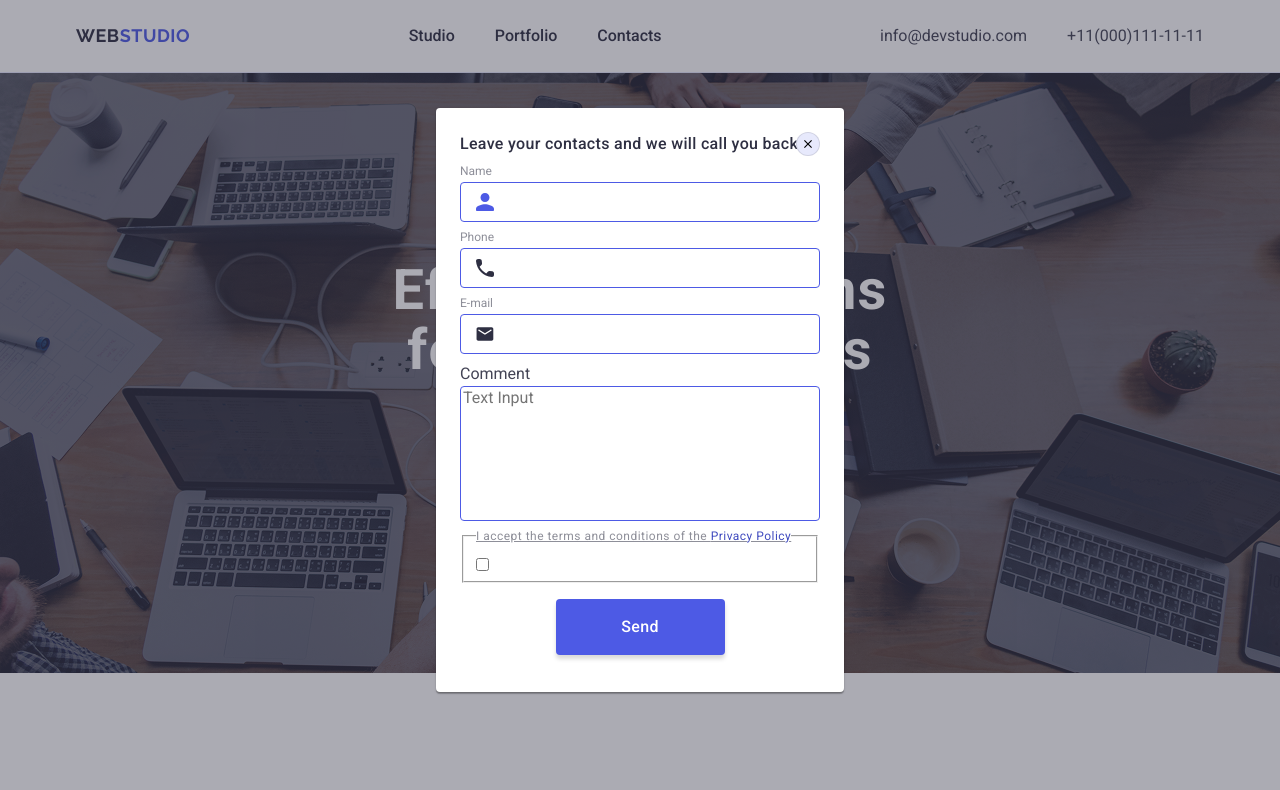
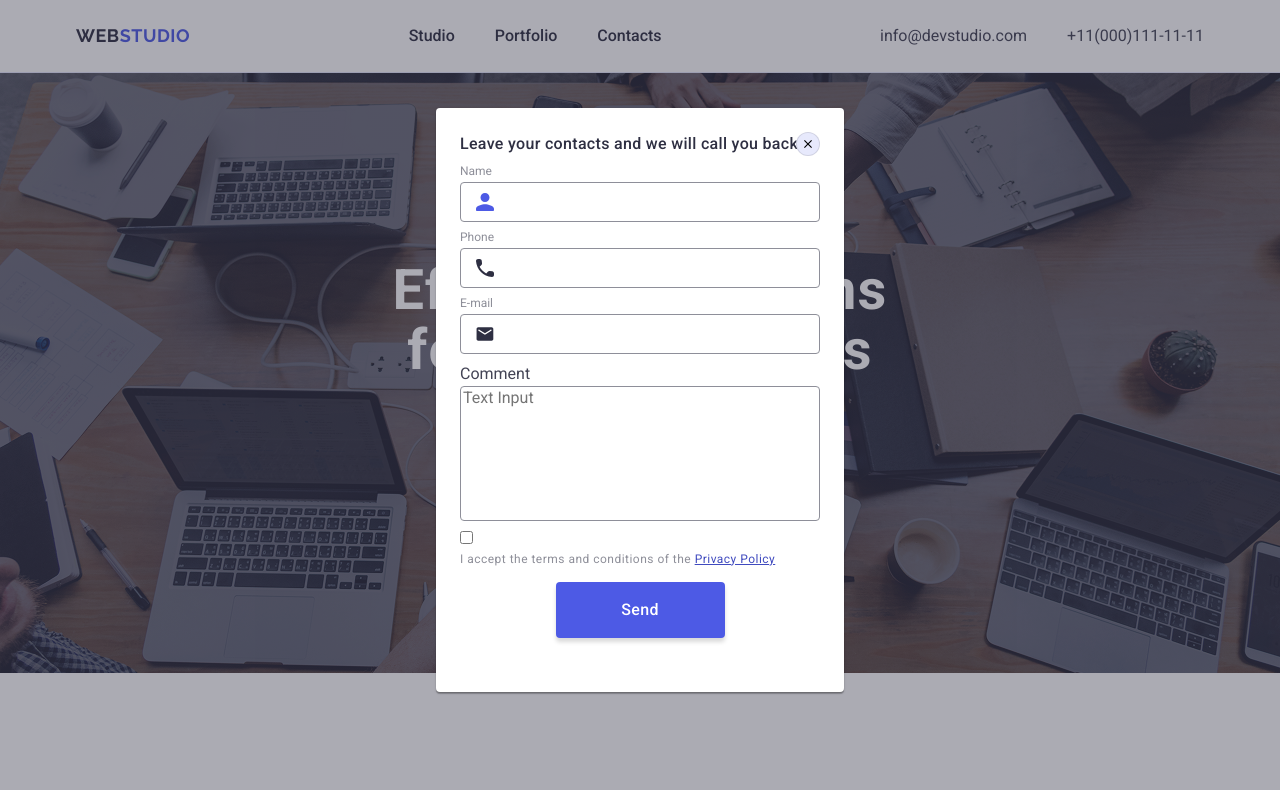
Before and after one commit to CigdemErgal/goit-markup-hw-05, a plain HTML site: page index.html in a window 1280 px wide. Shown: the top 790 px of the page. Drawn offline with nearby package versions, Linux system fonts and the light colour scheme.

Commit message:
son hali

```diff
--- a/css/styles.css
+++ b/css/styles.css
@@ -491,7 +491,7 @@ header .container {
   padding: 0;
   cursor: pointer;
 }
-.modal-title{
+.modal-title {
   display: block;
   width: 360px;
   height: 24px;
@@ -499,22 +499,16 @@ header .container {
   font-weight: 500;
   line-height: 24px;
   letter-spacing: 0.02em;
-  font: 500 16px/24px "Roboto" , sans-serif;
+  font: 500 16px/24px "Roboto", sans-serif;
   color: #2e2f42;
-  margin:0 0 8px ;
-
+  margin: 0 0 8px;
 }
 .form {
-  width: 34px;
-  height: 14px;
-  font-weight: 400;
-  font-style: regular;
-  size: 12px;
   line-height: 14px;
   display: flex;
   flex-direction: column;
 }
-.form-field{
+.form-field {
   display: flex;
   align-items: flex-start;
   gap: 8px;
@@ -530,14 +524,14 @@ label {
   padding: 3px;
   font-family: "Roboto", sans-serif;
 }
-.input-field{
+.input-field {
   position: relative;
   margin-top: 4px;
 }
-.form-input{
+.form-input {
   width: 360px;
   height: 40px;
-  border: 1px solid #4d5ae5;
+  border: 1px solid #8e8f99;
   border-radius: 4px;
   background: #fff;
   color: #2e2f42;
@@ -546,15 +540,14 @@ label {
   font-size: 14px;
   line-height: 24px;
 }
-.form-label{
+.form-label {
   display: flex;
-  justify-content: center;
   margin-bottom: 8px;
   font-size: 12px;
   line-height: 14px;
   color: #8e8f99;
 }
-.input-icon{
+.input-icon {
   display: flex;
   justify-content: center;
   position: absolute;
@@ -581,25 +574,25 @@ label {
   font-size: 16px;
   line-height: 24px;
   letter-spacing: 0.02em;
-  box-shadow: 0 4px 4px rgba(0,0,0,0.15);
-  cursor:pointer;
-
+  box-shadow: 0 4px 4px rgba(0, 0, 0, 0.15);
+  cursor: pointer;
 }
 textarea {
   resize: none;
   border-radius: 4px;
-  border: 1px solid #4d5ae5;
+  border: 1px solid #8e8f99;
 }
-textarea.form-input{
+textarea.form-input {
   height: 120px;
   resize: none;
   padding: 12px 16px;
   border-radius: 4px;
 }
-.privacy-link{
+.privacy-link {
   color: #404bbf;
+  text-decoration: underline;
 }
-.group-title{
+.group-title {
   max-width: 338px;
   white-space: normal;
   font-size: 12px;
@@ -607,9 +600,28 @@ textarea.form-input{
   letter-spacing: 0.04em;
   color: #8e8f99;
   margin: 0;
-  text-decoration: underline;
 }
-.form-field input[type="checkbox"]{
-  margin-top: 2px;       /* kutuyu metinle hizala */
+/* Eski fieldset/legend kurallarını kaldırabilirsiniz */
+
+/* Ana satır: checkbox + metin yan yana */
+.checkbox {
+  display: flex;
+  align-items: flex-start;
+  gap: 8px;
+  margin-top: 8px;
+}
+
+/* Kutuyu metinle hizalamak için hafif yukarı */
+.checkbox-input {
+  margin-top: 2px;
   flex: 0 0 auto;
 }
+
+/* Figma değerleri: 12/14, gri metin, en fazla ~338px satır uzunluğu */
+.checkbox-text {
+  max-width: 338px;
+  font-size: 12px;
+  line-height: 14px;
+  letter-spacing: 0.04em;
+  color: #8e8f99; /* Small Text rengi */
+}
--- a/index.html
+++ b/index.html
@@ -517,15 +517,18 @@
               placeholder="Text Input"
             ></textarea>
           </label>
-          <fieldset class="form-group">
-            <legend class="group-title">
-              I accept the terms and conditions of the
-              <a href="#" class="privacy-link">Privacy Policy</a>
-            </legend>
-            <div class="form-field">
-              <input type="checkbox" name="accept" value="accept" id="accept" />
-            </div>
-          </fieldset>
+          <label class="checkbox">
+  <input
+    class="checkbox-input"
+    type="checkbox"
+    name="accept"
+    id="accept"
+  />
+  <div class="checkbox-text">
+    I accept the terms and conditions of the
+    <a class="privacy-link" href="#"> Privacy Policy</a>
+  </div>
+</label>
           <button type="submit" class="send-btn">Send</button>
         </form>
       </div>
```
